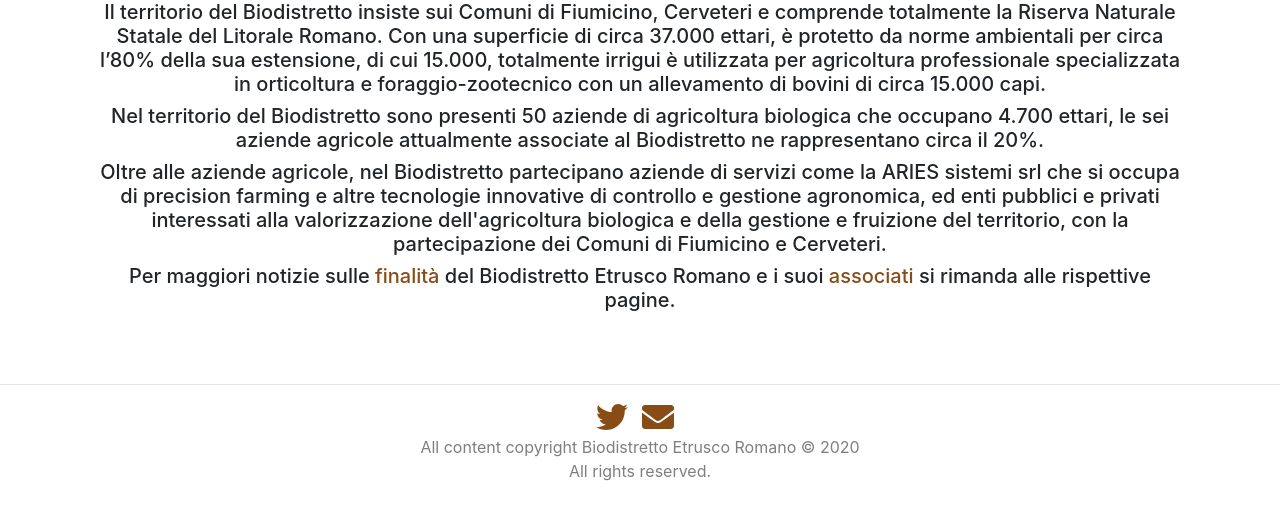
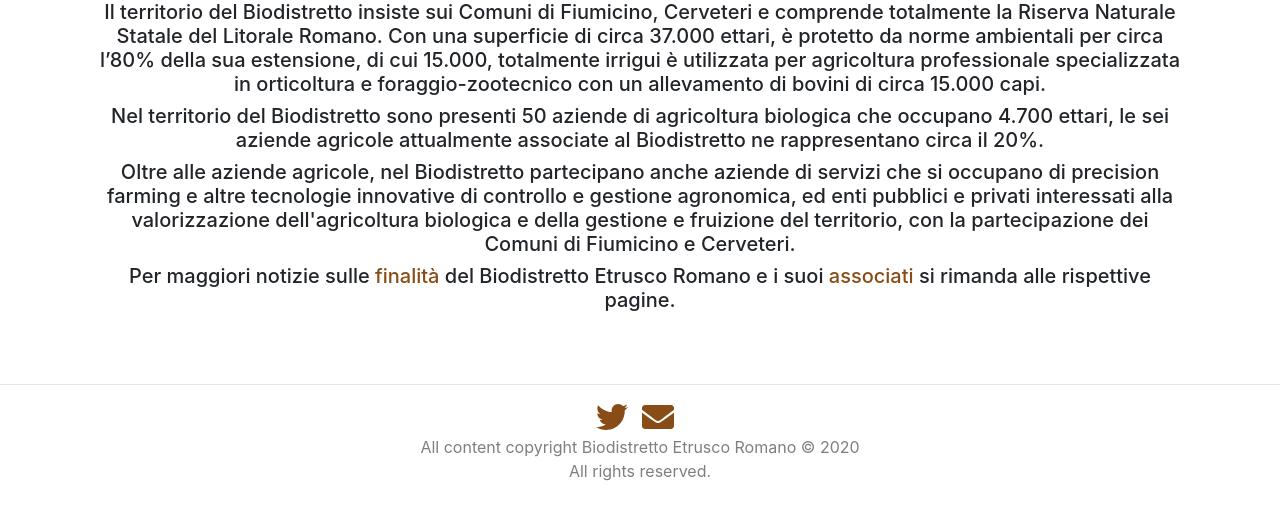
Before and after one commit to BiodistrettoEtruscoRomano/BiodistrettoEtruscoromano.github.io, a Jekyll site: the page built from index.html, in a window 1280 px wide and 900 px high, scrolled down 677 px, cut to the strip 369-889 px from the top of the window. Built offline with Jekyll 4.4.1, drawn with Linux system fonts in a browser that asks for light colours; nearby versions of some CDN libraries.

Commit message:
Change infos

```diff
--- a/index.html
+++ b/index.html
@@ -45,8 +45,8 @@ title: Home
                     le sei aziende agricole attualmente associate al Biodistretto ne rappresentano circa il 20%.
                 </h5>
                 <h5 class="text-center">
-                    Oltre alle aziende agricole, nel Biodistretto partecipano aziende di servizi come la ARIES sistemi srl
-                    che si occupa di precision farming e altre tecnologie innovative di controllo e gestione agronomica,
+                    Oltre alle aziende agricole, nel Biodistretto partecipano anche aziende di servizi
+                    che si occupano di precision farming e altre tecnologie innovative di controllo e gestione agronomica,
                     ed enti pubblici e privati interessati alla valorizzazione dell'agricoltura biologica e della gestione e fruizione del territorio,
                     con la partecipazione dei Comuni di Fiumicino e Cerveteri.
                 </h5>
--- a/info.html
+++ b/info.html
@@ -26,8 +26,8 @@ permalink: /info/
                 le sei aziende agricole attualmente associate al Biodistretto ne rappresentano circa il 20%.
             </h5>
             <h5>
-                Oltre alle aziende agricole, nel Biodistretto partecipano aziende di servizi come la ARIES sistemi srl
-                che si occupa di precision farming e altre tecnologie innovative di controllo e gestione agronomica,
+                Oltre alle aziende agricole, nel Biodistretto partecipano anche aziende di servizi
+                che si occupano di precision farming e altre tecnologie innovative di controllo e gestione agronomica,
                 ed enti pubblici e privati interessati alla valorizzazione dell'agricoltura biologica e della gestione e fruizione del territorio,
                 con la partecipazione dei Comuni di Fiumicino e Cerveteri.
             </h5>
```
